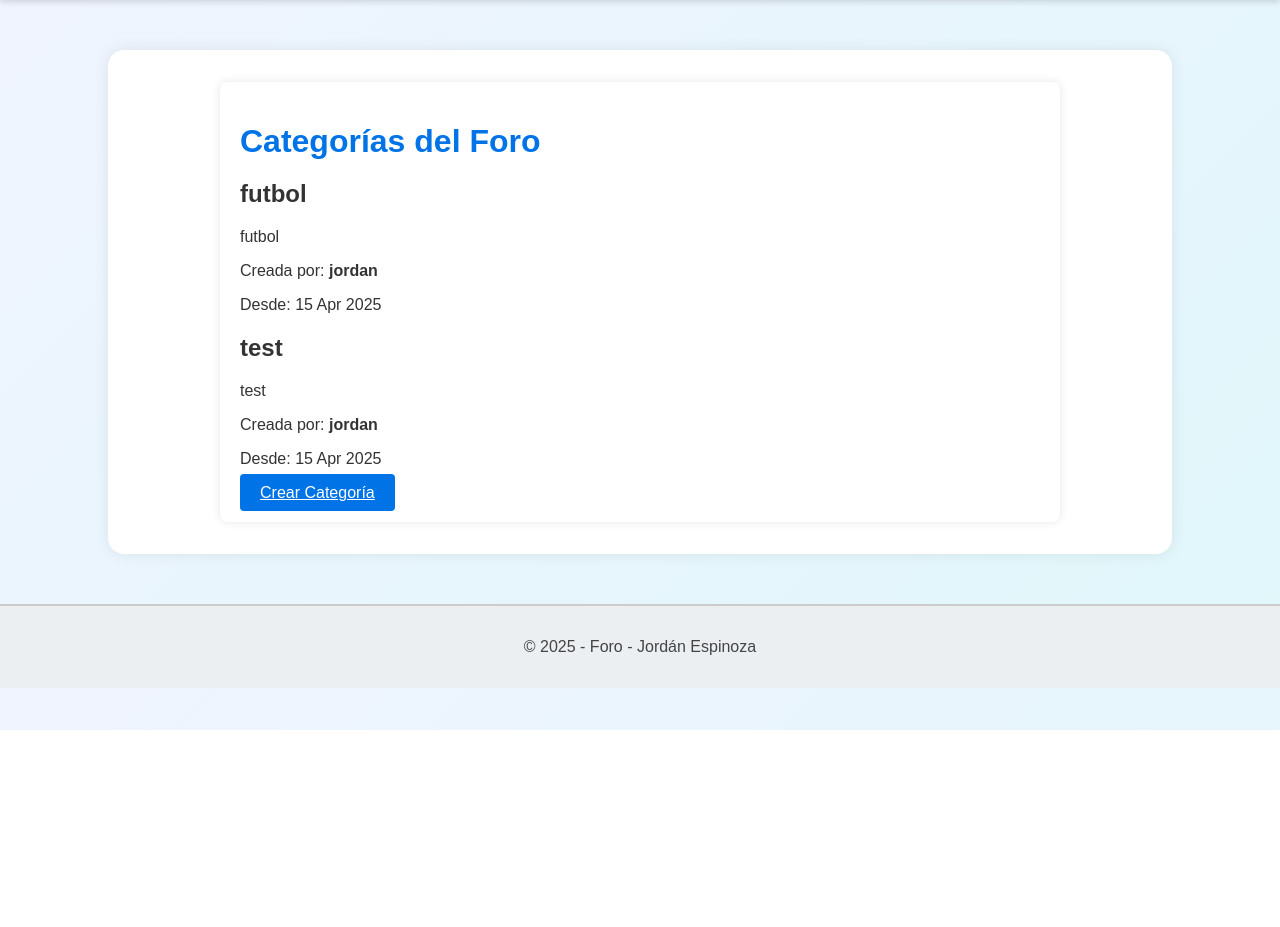
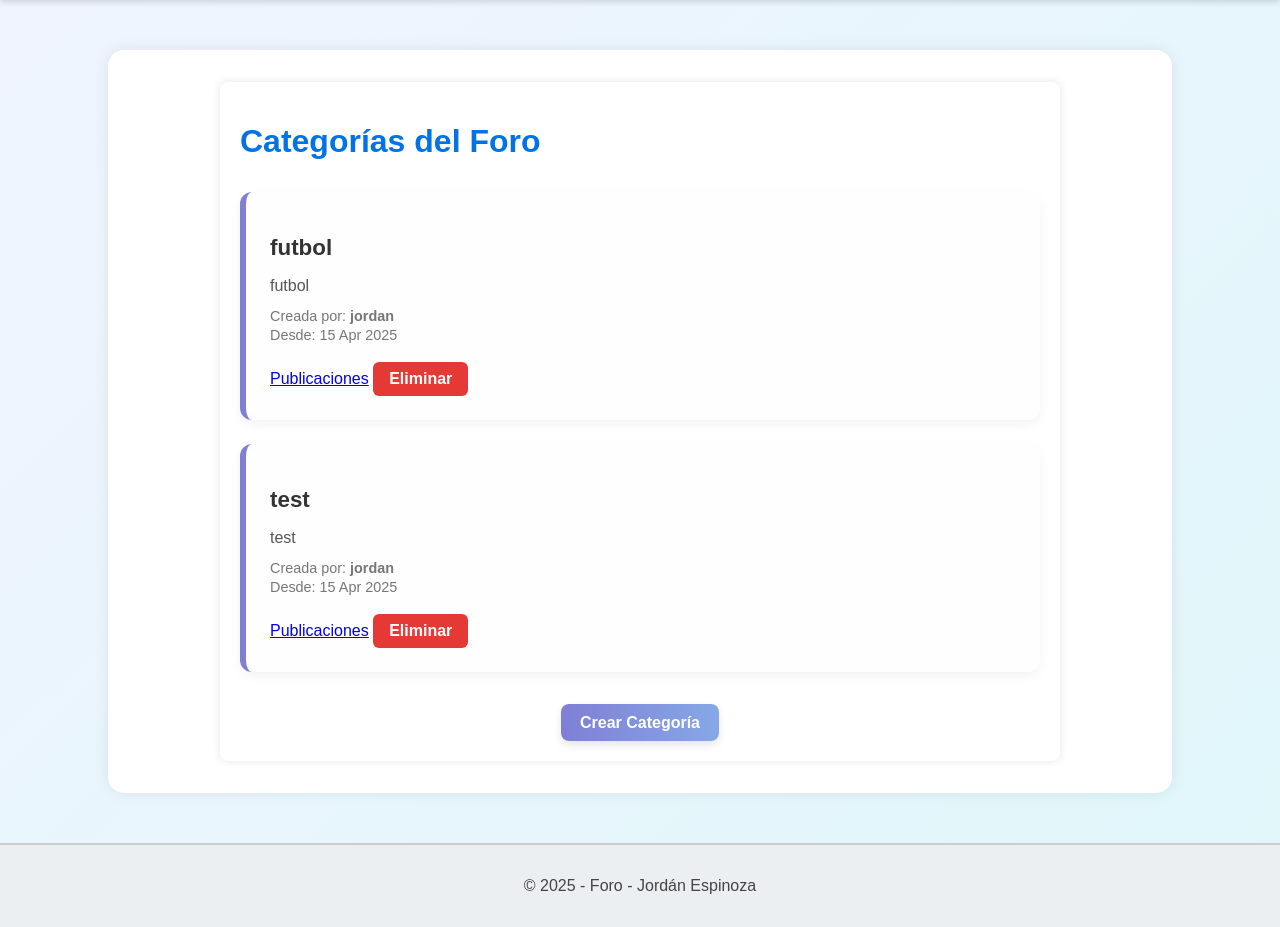
Before and after one commit to kratosjor/foro, a Django app: page /foro/categorias/listar/ in a window 1280 px wide. Shown: the part 70-997 px from the top of the page. Before the commit the page ends 800 px from the top, so only its background shows below. Run offline with Django 5.2, Linux system fonts and the light colour scheme; a user stored in the database is signed in; data comes from the database, SQL or seed files in the repository; both versions use the stored data as it was after the commit.

Commit message:
Eliminar categorias

```diff
--- a/foro_aplicacion/templates/categorias/listar.html
+++ b/foro_aplicacion/templates/categorias/listar.html
@@ -1,4 +1,5 @@
 {% extends 'template_base.html' %}
+
 {% block title_page %}
     <title>Categorías | Foro</title>
 {% endblock %}
@@ -13,13 +14,22 @@
                 <p class="descripcion">{{ categoria.descripcion|default:"Sin descripción" }}</p>
                 <p class="autor">Creada por: <strong>{{ categoria.usuario.username }}</strong></p>
                 <p class="fecha">Desde: {{ categoria.fecha_creacion|date:"d M Y" }}</p>
+
+                <a href="{% url "listar_publicaciones" %}">Publicaciones</a>
+
+                {% if user.is_authenticated %}
+                    <a href="{% url 'eliminar_categoria' categoria.pk %}" class="btn btn-danger">Eliminar</a>
+                {% endif %}
             </div>
         {% empty %}
             <p class="sin-categorias">No hay categorías disponibles.</p>
         {% endfor %}
     </div>
-    {% if user.is_authenticated %}
-    <a href="{% url 'crear_categoria' %}" class="btn btn-primary">Crear Categoría</a>
-    {% endif %}
+    <div class="crear-categoria">
+        {% if user.is_authenticated %}
+            <a href="{% url 'crear_categoria' %}" class="btn btn-primary">Crear Categoría</a>
+        {% endif %}
+    </div>
+
 </div>
 {% endblock %}
--- /dev/null
+++ b/foro_aplicacion/templates/publicaciones/listar.html
@@ -0,0 +1 @@
+oliT
--- a/foro_aplicacion/urls.py
+++ b/foro_aplicacion/urls.py
@@ -7,8 +7,17 @@ urlpatterns = [
     path('login/',LoginUsuarioView.as_view(), name='login'),
     path('registro/', RegistroUsuarioView.as_view(), name='registro_usuario'),
     path('logout/', LogoutUsuarioView.as_view(), name='logout'),
+
+    ###CATEGORIAS###
     path('categorias/listar/', CategoriaListView.as_view(), name='listar'),
     path('categorias/crear/', CategoriaCreateView.as_view(), name='crear_categoria'),
+    path('categorias/eliminar_categoria/<int:pk>/', CategoriaDeleteView.as_view(), name='eliminar_categoria'),
+
+
+    ###PUBLICACIONES###
+    path('publicaciones/listar/', PublicacionListView.as_view(), name='listar_publicaciones'),
+
+
 
 
 ]
--- a/foro_aplicacion/views.py
+++ b/foro_aplicacion/views.py
@@ -1,7 +1,7 @@
 from django.shortcuts import render
 from .models import *
 from .forms import *
-from django.views.generic import CreateView, UpdateView, DetailView, ListView
+from django.views.generic import CreateView, UpdateView, DetailView, ListView, DeleteView
 from django.contrib.auth.views import LogoutView
 from django.contrib.auth.mixins import LoginRequiredMixin
 from django.shortcuts import get_object_or_404, redirect
@@ -75,11 +75,22 @@ class CategoriaCreateView(LoginRequiredMixin, CreateView):
     model = Categoria
     fields = ['nombre', 'descripcion']
     template_name = 'categorias/crear_categoria.html'
-    success_url = '/categorias/'
+    success_url = reverse_lazy('listar')
 
     def form_valid(self, form):
         form.instance.usuario = self.request.user
         return super().form_valid(form)
+
+######################
+# VISTA ELIMINAR CATEGORIA
+######################
+
+class CategoriaDeleteView(LoginRequiredMixin, DeleteView):
+    model = Categoria
+    template_name = 'categorias/eliminar_categoria.html'
+
+    def get_success_url(self):
+        return reverse_lazy('listar')
 
 
 ######################
@@ -108,11 +119,12 @@ class PublicacionCreateView(LoginRequiredMixin, CreateView):
     model = Publicacion
     fields = ['titulo','cuerpo','categoria','etiquetas']
     template_name = 'publicaciones/crear.html'
-    success_url = '/publicaciones/'
+    success_url = reverse_lazy('publicaciones')
 
     def form_valid(self, form):
         form.instance.usuario = self.request.user
         return super().form_valid(form)
+
 
 ######################
 # VISTA agregar comentario
--- a/static/css/styles.css
+++ b/static/css/styles.css
@@ -227,3 +227,139 @@ body {
 .btn:hover {
     background-color: #005bb5;
 }
+/**ESTILOS PARA ELIMINAR CATEGORIA**/
+.delete-container {
+    background-color: #ffffff;
+    padding: 2rem;
+    max-width: 600px;
+    margin: 50px auto;
+    border-radius: 12px;
+    box-shadow: 0 4px 15px rgba(0, 0, 0, 0.1);
+    text-align: center;
+}
+
+.delete-container h2 {
+    font-size: 1.8rem;
+    margin-bottom: 1rem;
+    color: #333;
+}
+
+.delete-container p {
+    font-size: 1.2rem;
+    color: #666;
+    margin-bottom: 2rem;
+}
+
+.delete-buttons {
+    display: flex;
+    justify-content: center;
+    gap: 20px;
+}
+
+.btn-delete {
+    background-color: #e74c3c;
+    color: #fff;
+    border: none;
+    padding: 0.8rem 1.5rem;
+    font-size: 1rem;
+    border-radius: 6px;
+    cursor: pointer;
+    transition: background-color 0.3s ease;
+}
+
+.btn-delete:hover {
+    background-color: #c0392b;
+}
+
+.btn-cancel {
+    background-color: #bdc3c7;
+    color: #2c3e50;
+    text-decoration: none;
+    padding: 0.8rem 1.5rem;
+    font-size: 1rem;
+    border-radius: 6px;
+    transition: background-color 0.3s ease;
+}
+
+.btn-cancel:hover {
+    background-color: #95a5a6;
+}
+/* === CATEGORÍAS - ESTILO DE TARJETAS === */
+.categoria-lista {
+    display: flex;
+    flex-direction: column;
+    gap: 1.5rem;
+    margin-top: 2rem;
+}
+
+.categoria-card {
+    background: #fefefe;
+    border-left: 6px solid #7f7fd5;
+    padding: 1.5rem;
+    border-radius: 12px;
+    box-shadow: 0 4px 12px rgba(0, 0, 0, 0.05);
+    transition: transform 0.2s ease, box-shadow 0.2s ease;
+}
+
+.categoria-card:hover {
+    transform: translateY(-4px);
+    box-shadow: 0 6px 16px rgba(0, 0, 0, 0.08);
+}
+
+.categoria-card .nombre {
+    font-size: 1.4rem;
+    color: #333;
+    margin-bottom: 0.5rem;
+}
+
+.categoria-card .descripcion {
+    font-size: 1rem;
+    color: #555;
+    margin-bottom: 0.8rem;
+}
+
+.categoria-card .autor,
+.categoria-card .fecha {
+    font-size: 0.9rem;
+    color: #777;
+    margin: 0.2rem 0;
+}
+
+.categoria-card a.btn {
+    margin-top: 1rem;
+    display: inline-block;
+    background-color: #e53935;
+    color: white;
+    padding: 0.5rem 1rem;
+    border-radius: 6px;
+    font-weight: bold;
+    text-decoration: none;
+    transition: background-color 0.3s ease;
+}
+
+.categoria-card a.btn:hover {
+    background-color: #c62828;
+}
+.crear-categoria {
+    text-align: center;
+    margin-top: 2rem;
+}
+
+.crear-categoria .btn {
+    display: inline-block;
+    background: linear-gradient(90deg, #7f7fd5, #86a8e7);
+    color: #fff;
+    padding: 0.6rem 1.2rem;
+    border-radius: 8px;
+    font-weight: bold;
+    text-decoration: none;
+    font-size: 1rem;
+    transition: background 0.3s ease, transform 0.2s ease;
+    box-shadow: 0 4px 8px rgba(0, 0, 0, 0.1);
+}
+
+.crear-categoria .btn:hover {
+    background: linear-gradient(90deg, #5c5cd4, #7498e7);
+    transform: translateY(-2px);
+    text-decoration: none;
+}
```
Also changed, not shown: foro_aplicacion/templates/categorias/eliminar_categoria.html (added, +19 -0 lines), db.sqlite3.
